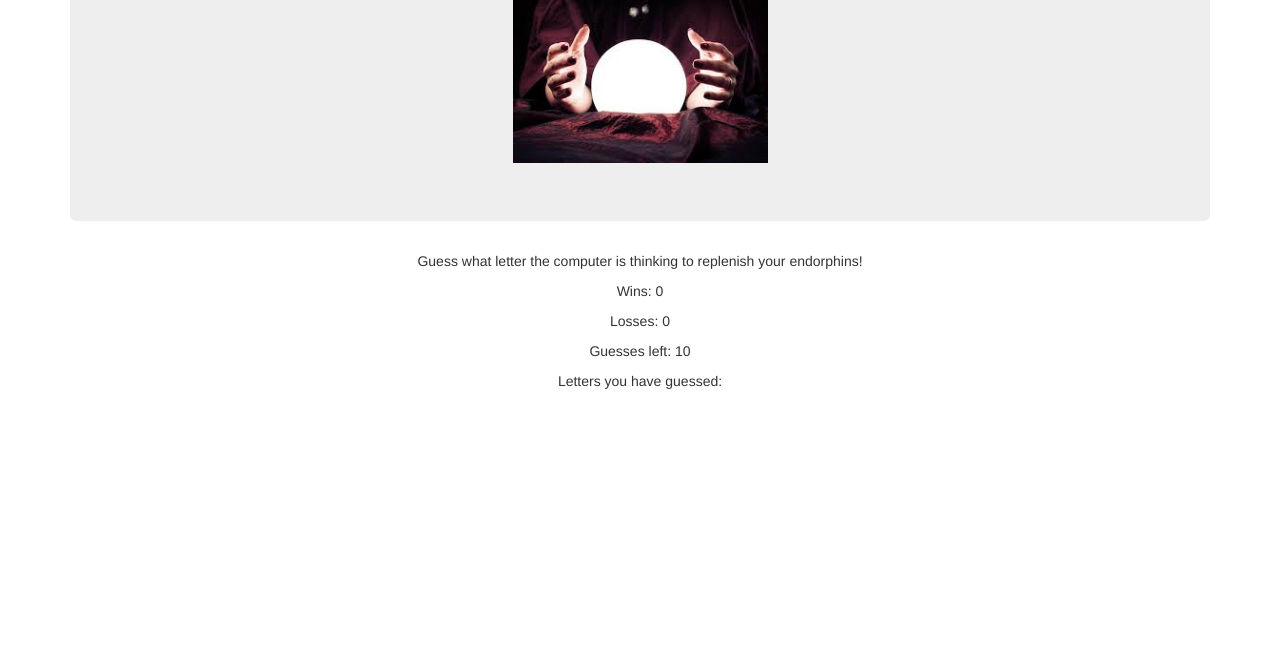
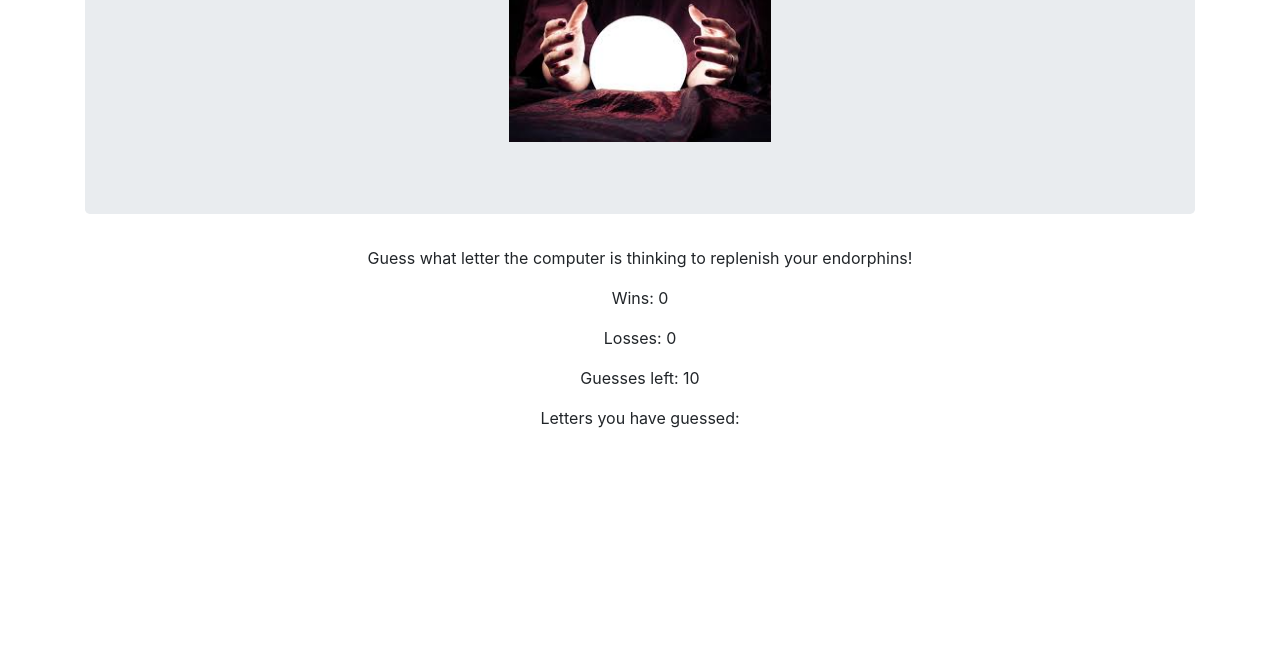
Before and after one commit to SteffiBarghout/Psychic-Game, a plain HTML site: page index.html in a window 1280 px wide. Shown: the part 153-800 px from the top of the page. Drawn offline with nearby package versions, Linux system fonts and the light colour scheme.

Commit message:
updated bootstrap link

```diff
--- a/index.html
+++ b/index.html
@@ -7,7 +7,7 @@
     <!-- Font Awesome link -->
     <link rel="stylesheet" href="https://maxcdn.bootstrapcdn.com/font-awesome/4.7.0/css/font-awesome.min.css">
     <!-- Bootstrap Link -->
-    <link rel="stylesheet" href="https://maxcdn.bootstrapcdn.com/bootstrap/3.3.7/css/bootstrap.min.css" integrity="sha384-BVYiiSIFeK1dGmJRAkycuHAHRg32OmUcww7on3RYdg4Va+PmSTsz/K68vbdEjh4u" crossorigin="anonymous">
+    <link rel="stylesheet" href="https://stackpath.bootstrapcdn.com/bootstrap/4.4.1/css/bootstrap.min.css" integrity="sha384-Vkoo8x4CGsO3+Hhxv8T/Q5PaXtkKtu6ug5TOeNV6gBiFeWPGFN9MuhOf23Q9Ifjh" crossorigin="anonymous">
     <!-- Css Stylesheet in Assets folder-->
     <link rel="stylesheet" type="text/css" href="assets/style.css">
 </head>
```
